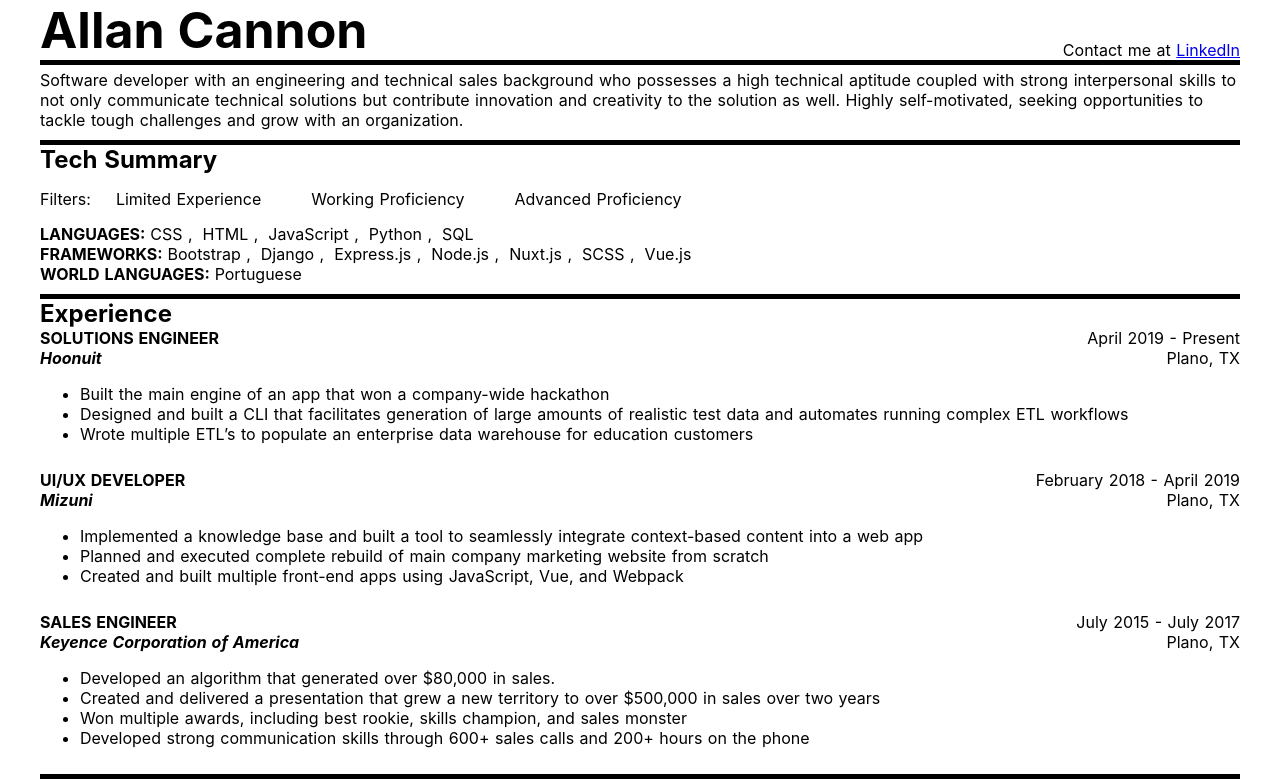
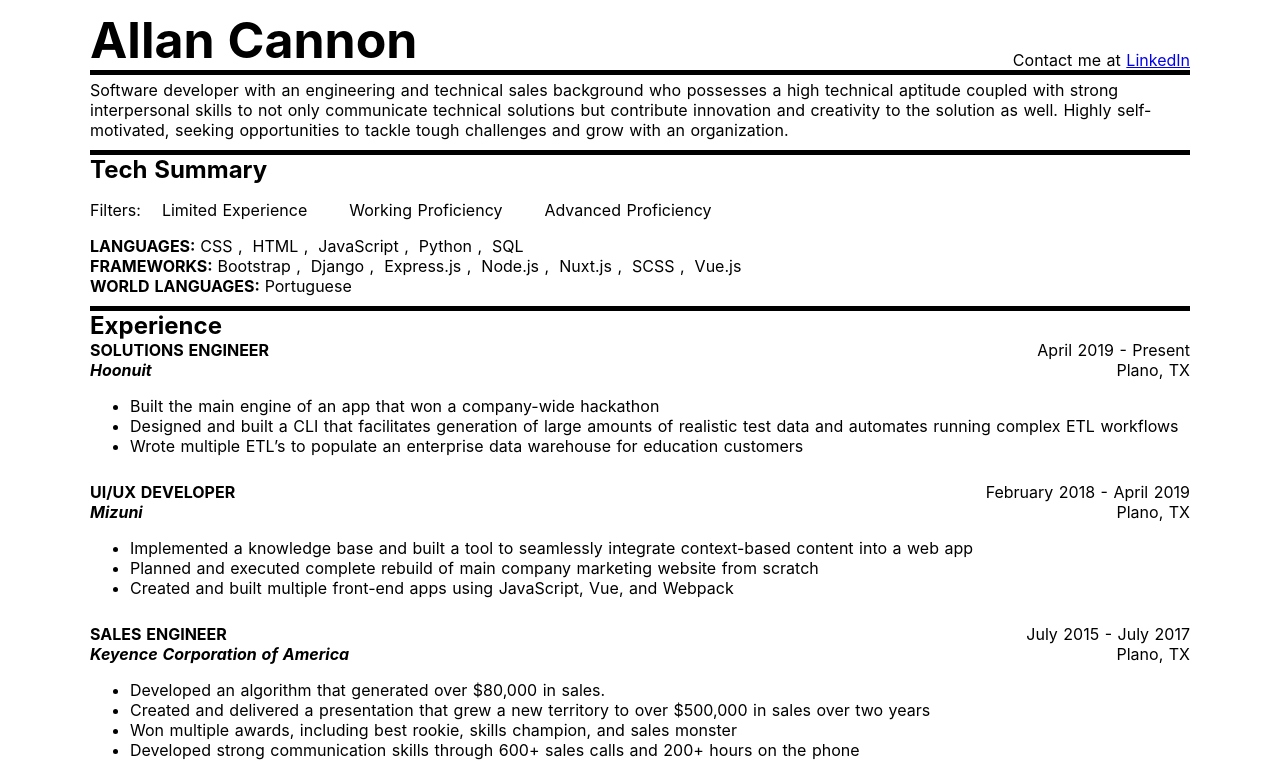
Before and after one commit to acan13/resume, a Nuxt app: page / in a window 1280 px wide. Shown: the top 781 px of the page. Built offline with nearby package versions, Linux system fonts and the light colour scheme.

Commit message:
add filter bar button styling

```diff
--- a/components/Shared/FilterBar.vue
+++ b/components/Shared/FilterBar.vue
@@ -1,7 +1,7 @@
 <template>
     <div class="filter-bar-wrapper">
         Filters:
-        <div v-for="option in options" :key="option" class="filter-option" @click="handleClick(option)">
+        <div v-for="option in options" :key="option" class="filter-option" :class="{'selected': optionHighlighted[option]}" @click="handleClick(option)">
             {{ option }}
         </div>
     </div>
@@ -35,6 +35,13 @@ export default {
             });
             return currentSelections;
         },
+        optionHighlighted () {
+            const currentSelections = {};
+            this.options.forEach((option) => {
+                currentSelections[option] = this.value.includes(option);
+            });
+            return currentSelections;
+        },
     },
     methods: {
         handleClick (option) {
@@ -59,6 +66,17 @@ export default {
     }
 
     .filter-option {
-        padding: 15px 25px;
+        margin: 12px 6px;
+        border-radius: 50px;
+        padding: 4px 15px;
+        cursor: pointer;
+    }
+
+    .filter-option:hover, .filter-option.selected:hover {
+        background-color: #d3d3d35c;
+    }
+
+    .filter-option.selected {
+        background-color: lightgray;
     }
 </style>
--- a/components/TechSummary/TechItemsDisplay.vue
+++ b/components/TechSummary/TechItemsDisplay.vue
@@ -5,7 +5,7 @@
                 LANGUAGES:
             </span>
             <transition-group name="list">
-                <span v-for="(item, index) in languageItems" :key="item" class="list-item">
+                <span v-for="(item, index) in languageItems" :key="item.longName" class="list-item">
                     {{ item.shortName }}<template v-if="index !== languageItems.length - 1">
                         ,
                     </template>
@@ -17,7 +17,7 @@
                 FRAMEWORKS:
             </span>
             <transition-group name="list">
-                <span v-for="(item, index) in frameworkItems" :key="item" class="list-item">
+                <span v-for="(item, index) in frameworkItems" :key="item.longName" class="list-item">
                     {{ item.shortName }}<template v-if="index !== frameworkItems.length - 1">
                         ,
                     </template>
@@ -29,7 +29,7 @@
                 WORLD LANGUAGES:
             </span>
             <transition-group name="list">
-                <span v-for="(item, index) in worldLanguageItems" :key="item" class="list-item">
+                <span v-for="(item, index) in worldLanguageItems" :key="item.longName" class="list-item">
                     {{ item.shortName }}<template v-if="index !== worldLanguageItems.length - 1">
                         ,
                     </template>
--- a/layouts/default.vue
+++ b/layouts/default.vue
@@ -26,9 +26,11 @@
     .layout-wrapper {
         display: flex;
         justify-content: center;
+        padding: 10px;
     }
 
     .content-wrapper {
-        max-width: 1200px;
+        width: 100%;
+        max-width: 1100px;
     }
 </style>
```
